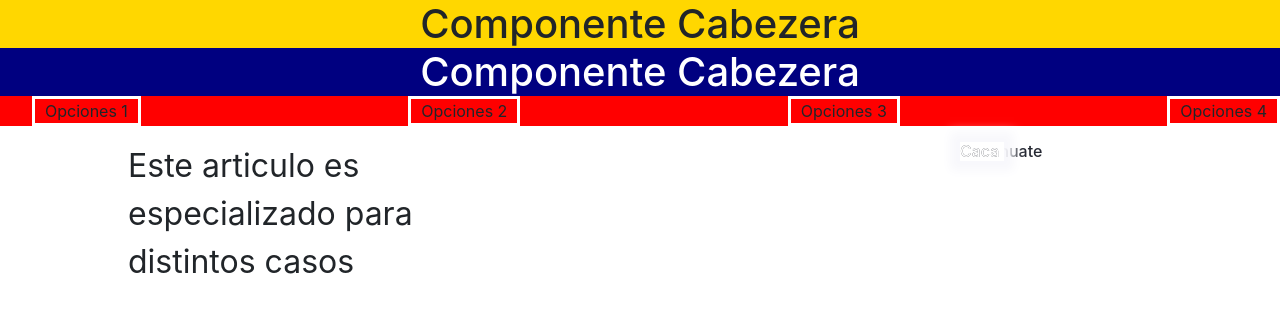
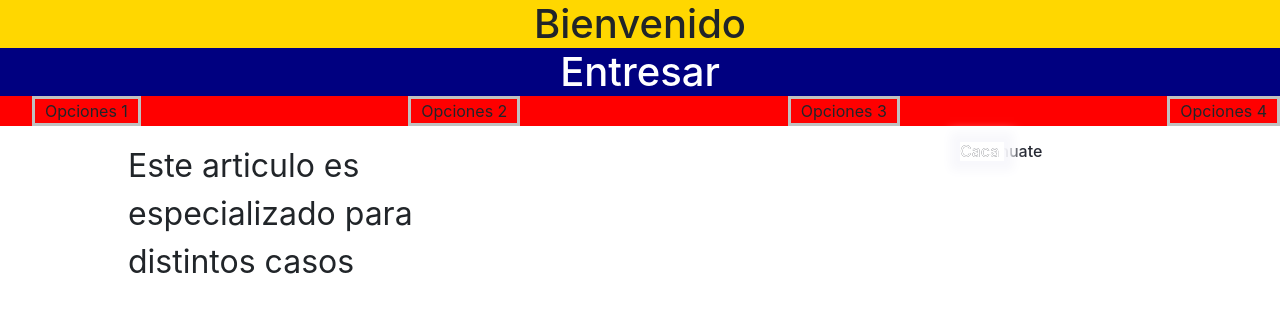
Before and after one commit to pmz10/Granariums, a React (Create React App) app in the folder demo-granarium/: page / in a window 1280 px wide. Shown: the top 312 px of the page. Built offline with nearby package versions, Linux system fonts and the light colour scheme.

Commit message:
Ultimos cambios respecto a propiedades

```diff
--- a/demo-granarium/src/App.js
+++ b/demo-granarium/src/App.js
@@ -18,14 +18,14 @@ function App() {
 
     barraCajas:{
       padding:'0px 10px 0px 10px ',
-       border:'3px solid white',
+       border:'3px solid silver',
        listStyle:'none'
     }
   };
   return (
     <div className="container-can">
-      <Header colors="gold"/>
-      <Header colors="navy" coletra="white"/>
+      <Header colors="gold" texto="Bienvenido"/>
+      <Header colors="navy" coletra="white" texto="Entresar"/>
       <nav style={{background:'red'}}>
         <ul style={myStyles.listaNav}>
           <li style={myStyles.barraCajas} >Opciones 1</li>
--- a/demo-granarium/src/componets/Header.jsx
+++ b/demo-granarium/src/componets/Header.jsx
@@ -8,7 +8,7 @@ export default function Header(props) {
 }
   return (
     <header style={myStyles.styHeader}>
-        <h1 className='text-center' style={{marginBottom: '0px', color: props.coletra}}>Componente Cabezera</h1>
+        <h1 className='text-center' style={{marginBottom: '0px', color: props.coletra}}>{props.texto}</h1>
     </header>
   )
 }
```
